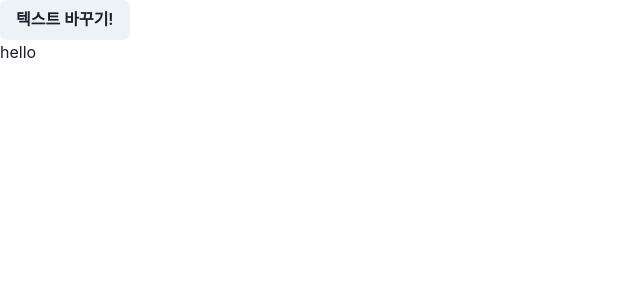
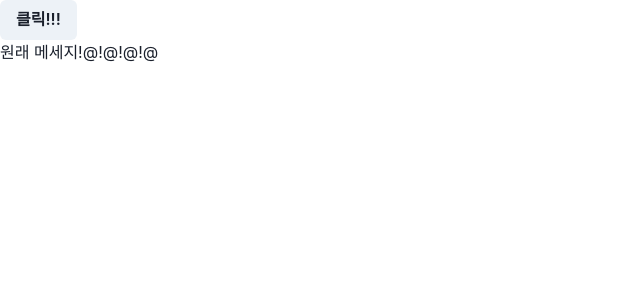
Before and after one commit to yasupeter/react20231031, a React (Create React App) app: page / in a window 1280 px wide. Shown: the top 300 px of the page, without its empty margins (0-640 px from the left). Built offline with nearby package versions, Linux system fonts and the light colour scheme.

Commit message:
Tues, 11.7 lift state up, prop drilling 예제

```diff
--- a/src/App.js
+++ b/src/App.js
@@ -1,35 +1,29 @@
 import React, { useState } from "react";
-import { Box, Button, Text } from "@chakra-ui/react";
+import { Button, Text } from "@chakra-ui/react";
 
-function MyComp2({ message }) {
-  return (
-    <Box>
-      <Text>{message}</Text>
-    </Box>
-  );
+function ChildComp({ onClick }) {
+  return <Button onClick={onClick}>클릭!!!</Button>;
 }
 
-function MyComp1({ onClick }) {
-  return (
-    <Box>
-      <Button onClick={onClick}>텍스트 바꾸기!</Button>
-    </Box>
-  );
+function SomeComp({ onClick }) {
+  return <ChildComp onClick={onClick} />;
+}
+
+function OtherChildComp({ message }) {
+  return <Text>{message}</Text>;
+}
+
+function OtherComp({ message }) {
+  return <OtherChildComp message={message} />;
 }
 
 function App(props) {
-  const [message, setMessage] = useState("hello");
-
-  function handleButtonClick() {
-    setMessage("안녕하세요");
-  }
+  const [message, setMessage] = useState("원래 메세지!@!@!@!@");
 
   return (
     <div>
-      <MyComp1 onClick={handleButtonClick}></MyComp1>
-      {/* MyComp1 에 있는 버튼이 클릭되면 */}
-      <MyComp2 message={message}></MyComp2>
-      {/*  MyCom2에 있는 text가 바뀌게 */}
+      <SomeComp onClick={() => setMessage("다른 메시지!!!!")} />
+      <OtherComp message={message} />
     </div>
   );
 }
```
